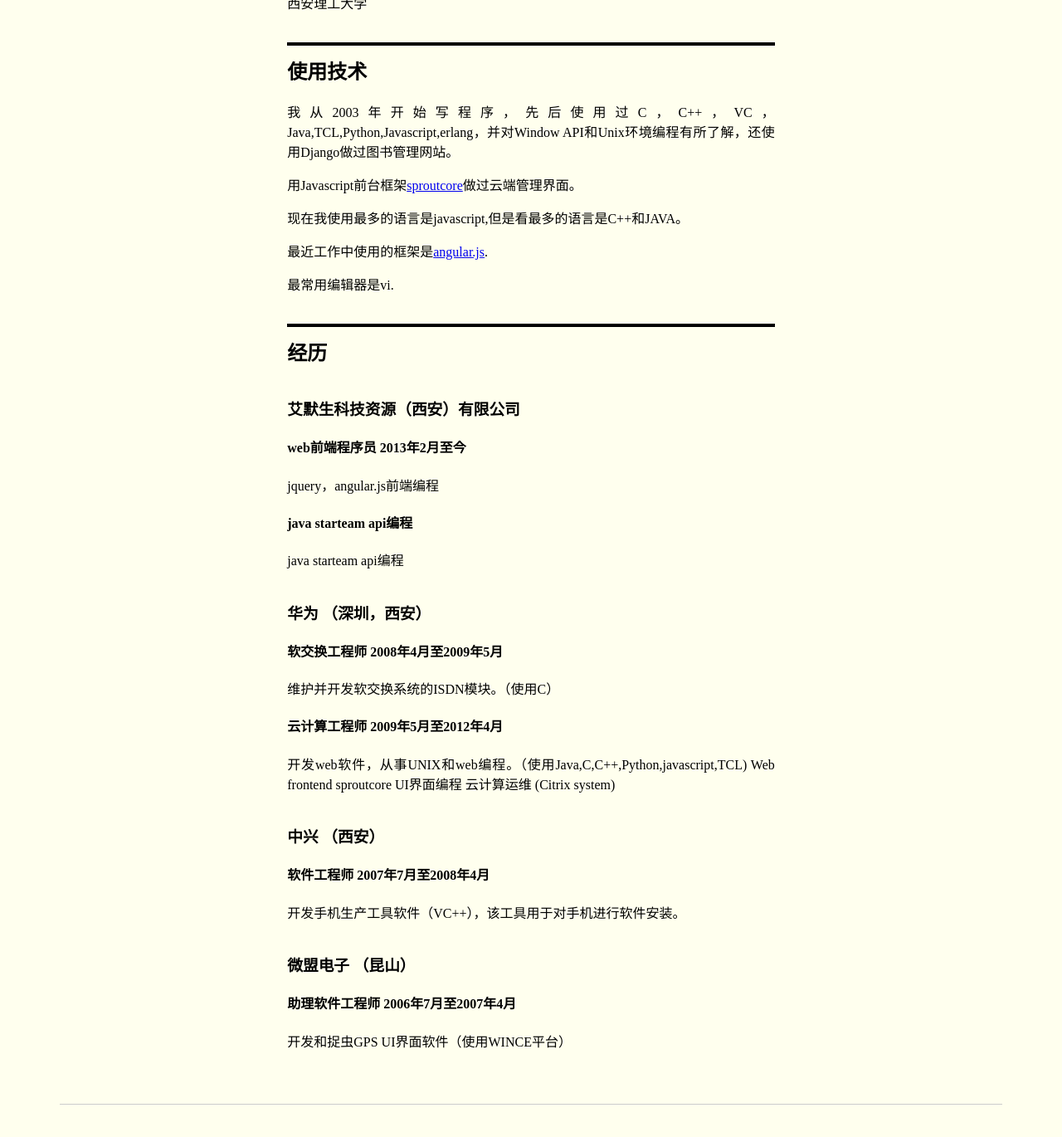
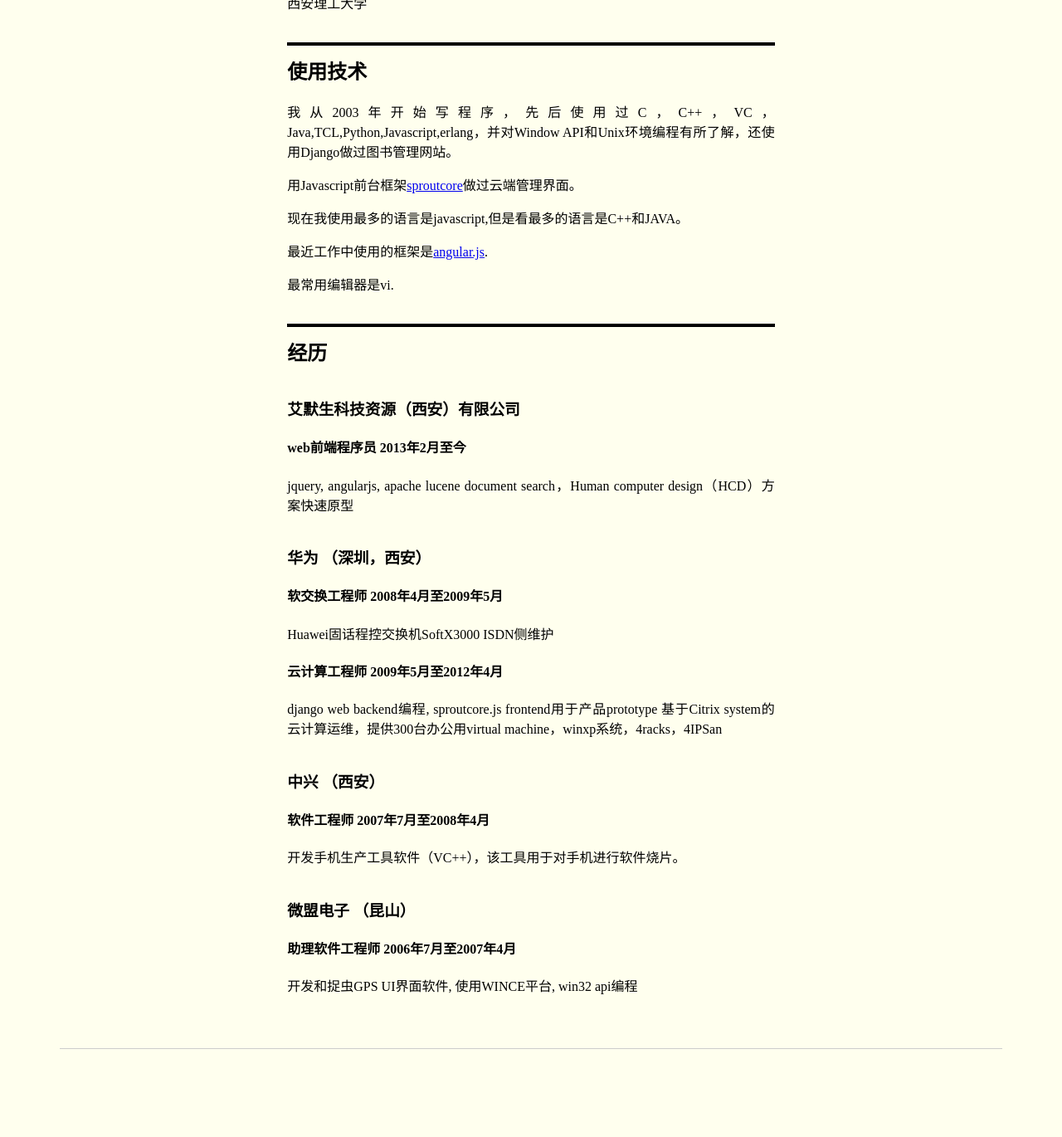
Before and after one commit to JianMeng/jianmeng.github.com, a Jekyll site: the page built from _posts/2013-01-04-Resume-CN.md, in a window 1280 px wide and 1400 px high, scrolled down 663 px. Shown: the top 1370 px of the window at 83% size. Built offline with Jekyll 4.4.1, drawn with Linux system fonts in a browser that asks for light colours; after the commit the page ends 1996 px from its top, so only the background shows below that; some of the changed text lies outside the part shown.

Commit message:
Update 2013-01-04-Resume-CN.md

```diff
--- a/_posts/2013-01-04-Resume-CN.md
+++ b/_posts/2013-01-04-Resume-CN.md
@@ -40,30 +40,26 @@ API和Unix环境编程有所了解，还使用Django做过图书管理网站。
 ### 艾默生科技资源（西安）有限公司
 
 #### web前端程序员 2013年2月至今
-jquery，angular.js前端编程
-
-#### java starteam api编程
-java starteam api编程
-
+jquery, angularjs, apache lucene document search，Human computer
+design（HCD）方案快速原型
 
 ### 华为  （深圳，西安）
 
 #### 软交换工程师 2008年4月至2009年5月
-维护并开发软交换系统的ISDN模块。（使用C）
+Huawei固话程控交换机SoftX3000 ISDN侧维护
 
 #### 云计算工程师 2009年5月至2012年4月
-开发web软件，从事UNIX和web编程。（使用Java,C,C++,Python,javascript,TCL)
-Web frontend sproutcore UI界面编程
-云计算运维 (Citrix system)
-
+django web backend编程, sproutcore.js frontend用于产品prototype
+基于Citrix system的云计算运维，提供300台办公用virtual
+machine，winxp系统，4racks，4IPSan
 
 ### 中兴 （西安）
 
 #### 软件工程师 2007年7月至2008年4月
-开发手机生产工具软件（VC++），该工具用于对手机进行软件安装。
+开发手机生产工具软件（VC++），该工具用于对手机进行软件烧片。
 
 
 ### 微盟电子 （昆山）
 
 #### 助理软件工程师 2006年7月至2007年4月
-开发和捉虫GPS UI界面软件（使用WINCE平台）
+开发和捉虫GPS UI界面软件, 使用WINCE平台, win32 api编程
```
Also changed, not shown: other parts of _posts/2013-01-04-Resume-CN.md (+1 -1 lines).
